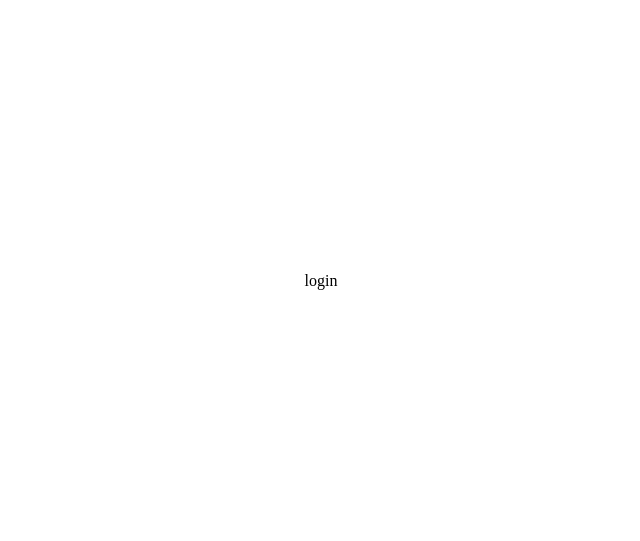
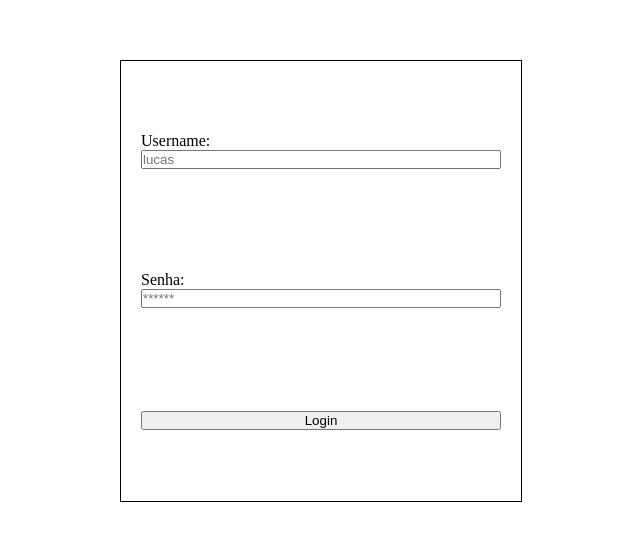
Before and after one commit to lucascs20182/alterstatus, a React (Create React App) app: page /login in a window 1280 px wide. Shown: the part 119-660 px from the top of the page, without its empty margins (319-959 px from the left). Built offline with nearby package versions, Linux system fonts and the light colour scheme; the HTML template or start-up script is replaced by a standard one.

Commit message:
implemente login, teste requisição com token e impeça de chegar à home sem estar autenticado

```diff
--- a/src/pages/Home.jsx
+++ b/src/pages/Home.jsx
@@ -1,6 +1,7 @@
-import { useState } from "react";
+import { useState, useEffect } from "react";
 
 import usuarioService from '../services/usuario-api';
+import storage from '../storage';
 
 import loadingImg from '../assets/loading.gif';
 
@@ -14,6 +15,25 @@ const Home = () => {
     const [status, setStatus] = useState('');
 
     const [loading, setLoading] = useState(false);
+
+    useEffect(() => {
+        let [token, ] = storage.obterTokenDaStorage();
+
+        // requisição teste token
+        usuarioService.obterClientes()
+            .then((resposta) => {
+                console.log(resposta);
+            })
+            .catch((erro) => {
+                alert("Erro! Verifique o console.");
+                console.error(erro);
+            });
+
+        if(token == null) {
+            alert('Faça login!');
+            window.open("/login", "_self");
+        }
+    }, []);
 
     const cadastrarUsuarioComFoto = (usuario) => {
         setLoading(true);
@@ -40,6 +60,7 @@ const Home = () => {
             .catch((erro) => {
                 alert("Erro! Verifique o console.");
                 console.error(erro);
+                setLoading(false);
             });
     }
 
@@ -58,6 +79,7 @@ const Home = () => {
             .catch((erro) => {
                 alert("Erro! Verifique o console.");
                 console.error(erro);
+                setLoading(false);
 
                 return;
             });
--- a/src/pages/Login.jsx
+++ b/src/pages/Login.jsx
@@ -1,6 +1,63 @@
+import { useState } from "react";
+
+import usuarioService from '../services/usuario-api';
+import storage from '../storage';
+
+import loadingImg from '../assets/loading.gif';
+
+import './anyStyle.css';
+
 const Login = () => {
+    const [username, setUsername] = useState('');
+    const [senha, setSenha] = useState('');
+
+    const [loading, setLoading] = useState(false);
+
+    const fazerLogin = () => {
+        setLoading(true);
+
+        usuarioService.logar(username, senha)
+            .then((resposta) => {
+                const {Authorization, idUsuario} = resposta.data;
+                storage.salvarTokenNaStorage(Authorization, idUsuario);
+                setLoading(false);
+                window.open("/home", "_self");
+            })
+            .catch((erro) => {
+                alert("Erro! Verifique o console.");
+                console.error(erro);
+                setLoading(false);
+            });
+    }
+
     return (
-        <p>login</p>
+        <form>
+            <div>
+                <label htmlFor="username">Username: </label>
+                <input
+                    id="username"
+                    placeholder="lucas"
+                    value={username}
+                    onChange={(e) => setUsername(e.target.value)}
+                />
+            </div>
+
+            <div>
+                <label htmlFor="senha">Senha: </label>
+                <input
+                    id="senha"
+                    placeholder="******"
+                    value={senha}
+                    onChange={(e) => setSenha(e.target.value)}
+                />
+            </div>
+
+            {loading ?
+                <img src={loadingImg} width={100} style={{ alignSelf: 'center' }} alt="loading..." />
+                :
+                <button onClick={fazerLogin}>Login</button>
+            }
+        </form>
     );
 };
 
--- a/src/router.js
+++ b/src/router.js
@@ -6,16 +6,16 @@ import Login from './pages/Login';
 const Routes = () => (
     <BrowserRouter>
         <Switch>
-            <Route exact path="/">
-                <Home />
-            </Route>
-
             <Route exact path="/login">
                 <Login />
             </Route>
 
+            <Route exact path="/home">
+                <Home />
+            </Route>
+
             {/* Redireciona erros 404s para Home */}
-            <Redirect to='/' />
+            <Redirect to='/login' />
         </Switch>
     </BrowserRouter>
 );
--- a/src/services/usuario-api.js
+++ b/src/services/usuario-api.js
@@ -20,32 +20,25 @@ function cadastrarSemFoto(usuario) {
   });
 }
 
-// function cadastrar(formData) {
-//     return new Promise((resolve, reject) => {
-//         return api.post('/usuario/signup', formData)
-//             .then(response => resolve(response))
-//             .catch(error => reject(error))
-//     });
-// }
+function logar(username, senha) {
+    return new Promise((resolve, reject) => {
+        return api.post('/login', { username, senha })
+            .then(response => resolve(response))
+            .catch(error => reject(error))
+    });
+}
 
-// function logar(username, senha) {
-//     return new Promise((resolve, reject) => {
-//         return api.post('/login', { username, senha })
-//             .then(response => resolve(response))
-//             .catch(error => reject(error))
-//     });
-// }
-
-// function obterCliente(idCliente) {
-//     return new Promise((resolve, reject) => {
-//         return api.get(`/usuario`)
-//             .then(response => resolve(response))
-//             .catch(error => reject(error))
-//     });
-// }
+function obterClientes() {
+    return new Promise((resolve, reject) => {
+        return api.get(`/usuario`)
+            .then(response => resolve(response))
+            .catch(error => reject(error))
+    });
+}
 
 export default {
     cadastrar,
-    cadastrarSemFoto
-    // obterCliente
+    cadastrarSemFoto,
+    logar,
+    obterClientes
 }
```
